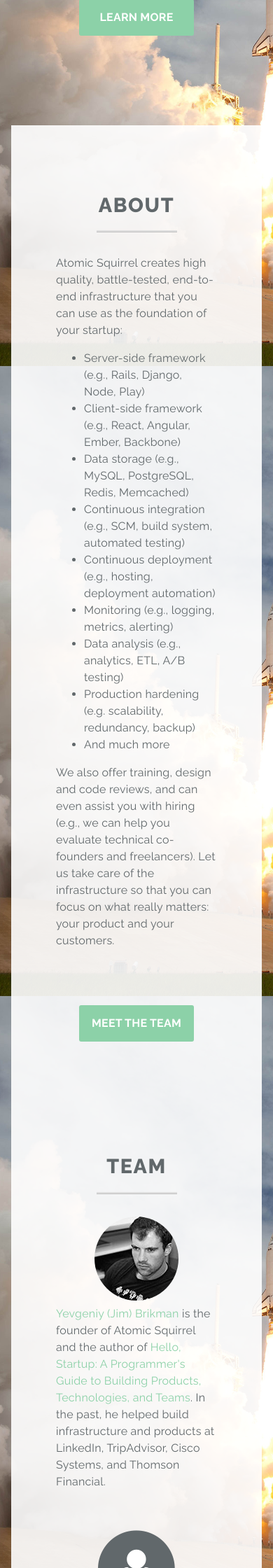
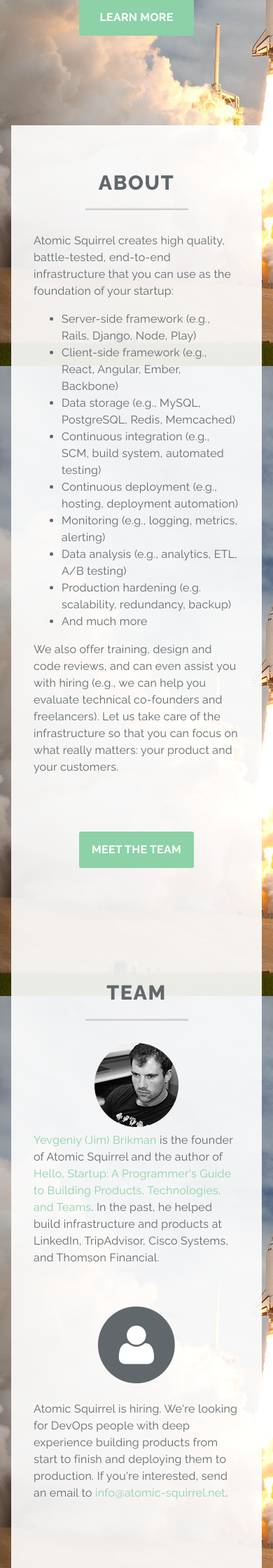
Before and after one commit to atomic-squirrel/atomic-squirrel-homepage, a Jekyll site: the page built from index.html, in a window 390 px wide. Shown: the part 377-2617 px from the top of the page at 70% size. Built offline with Jekyll 4.4.1, drawn with Linux system fonts in a browser that asks for light colours.

Commit message:
Better padding for mobile

```diff
--- a/_includes/main.html
+++ b/_includes/main.html
@@ -1,4 +1,4 @@
-<main class="bg-translucent-white p4 mt4">
+<main class="bg-translucent-white p4 mt4 mobile-padding">
   {% include about.html %}
   {% include team.html %}
   {% include contact.html %}
--- a/assets/sass/atomic-squirrel/_whitespace.scss
+++ b/assets/sass/atomic-squirrel/_whitespace.scss
@@ -20,3 +20,9 @@
   .pl#{$i} { padding-left: $whitespaceAmount * $i; }
   .p#{$i} { padding: $whitespaceAmount * $i; }
 }
+
+@media screen and (max-width: 40em) {
+  .mobile-padding {
+    padding: 2rem;
+  }
+}
```
